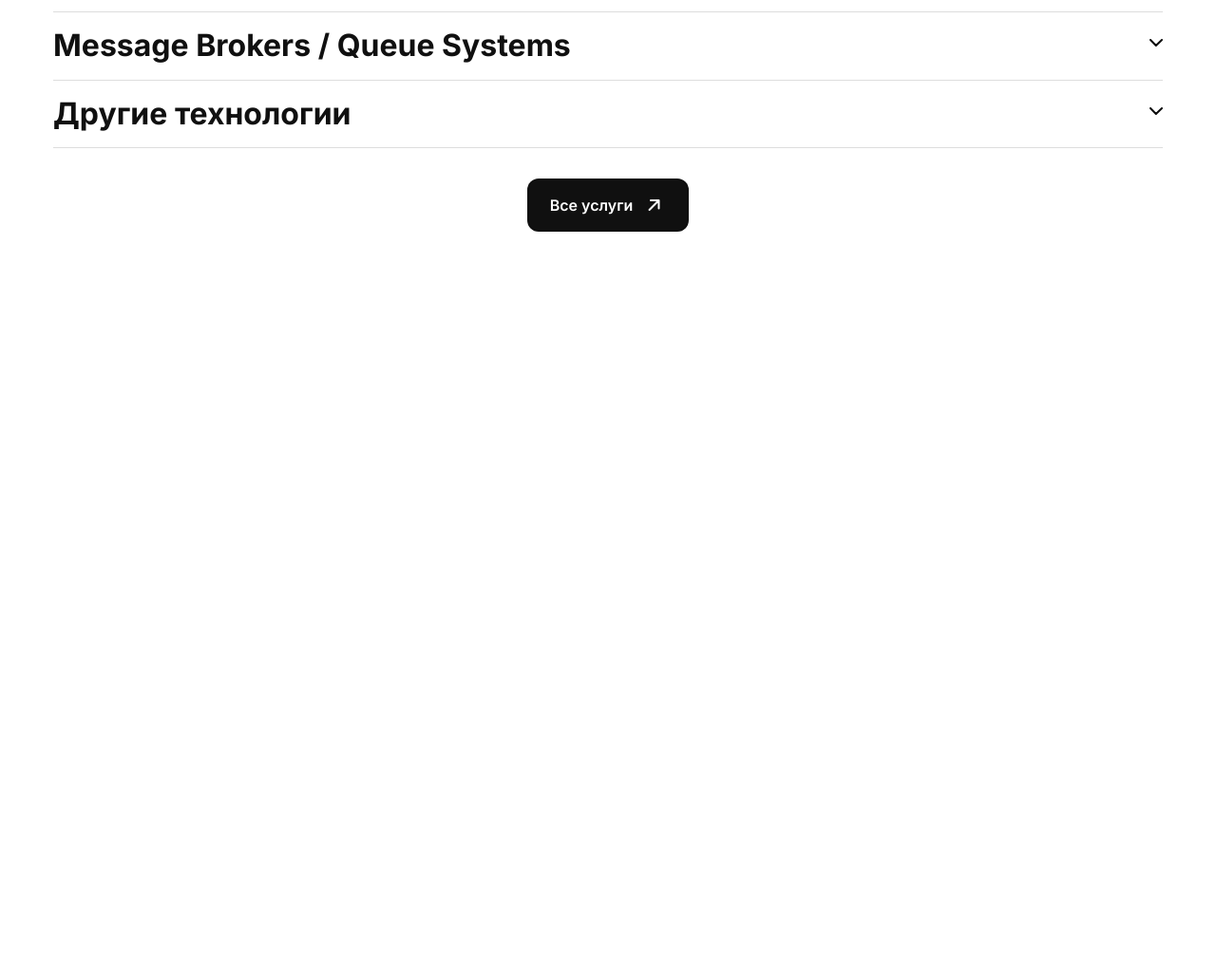
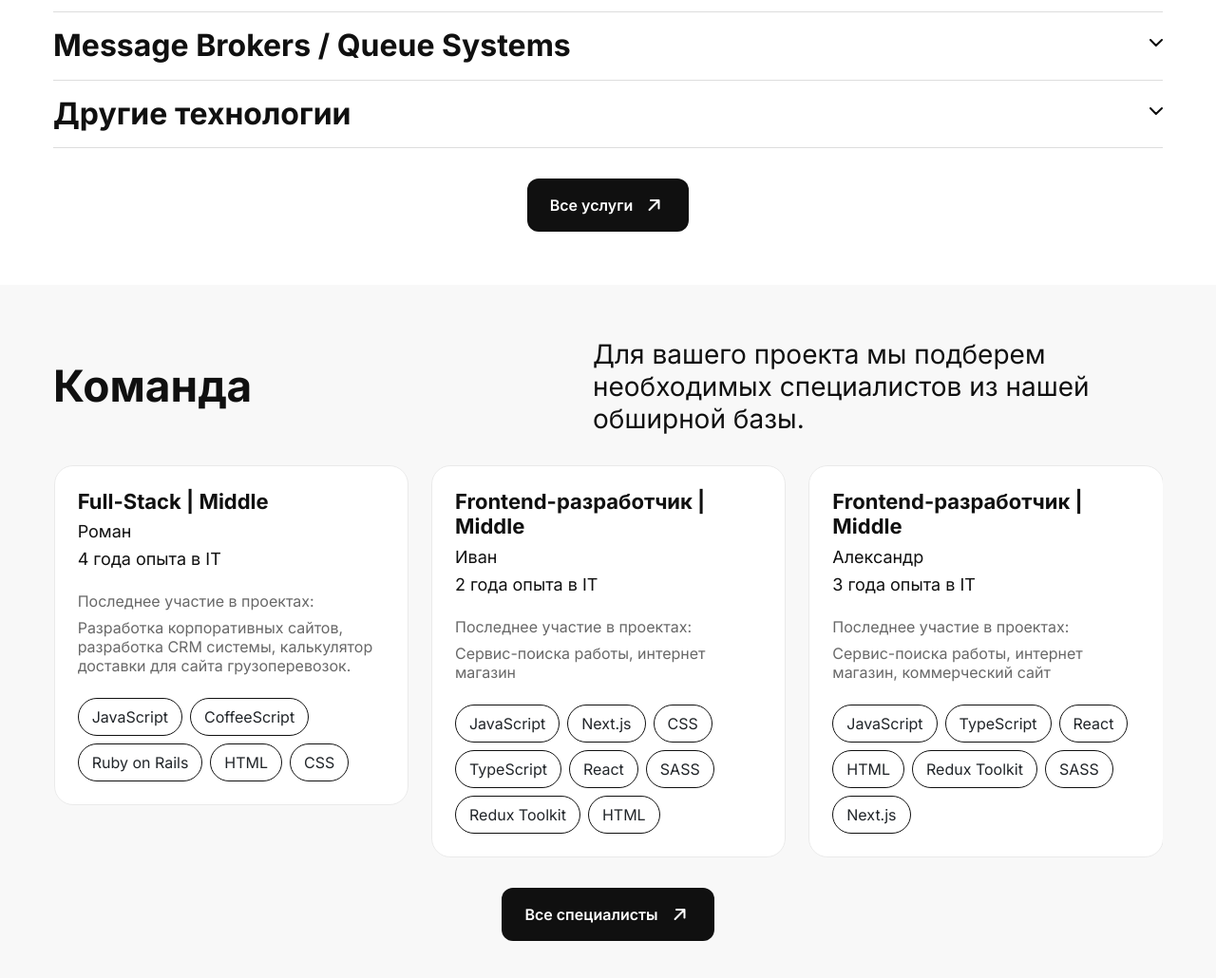
Before and after one commit to Callisto7/it-rstj, a plain HTML site: page index.html in a window 1280 px wide. Shown: the part 3840-4870 px from the top of the page at 95% size. Before the commit the page ends 4140 px from the top, so only its background shows below. Drawn offline with Linux system fonts and the light colour scheme.

Commit message:
add new section "Team"

```diff
--- a/css/main.css
+++ b/css/main.css
@@ -703,11 +703,6 @@ textarea {
   border-radius: 20px;
   object-fit: cover;
 }
-
-.owl-carousel {
-  padding-left: 0; /* или можно вручную через media-запросы */
-}
-
 .case-item {
   display: flex;
   flex-direction: column;
@@ -818,29 +813,33 @@ textarea {
   cursor: pointer;
 }
 
-.technology-padding {
+.technology-padding,
+.team-padding {
   padding: 56px;
 }
-
-.technology-header {
+.technology-header,
+.team-header {
   display: flex;
   align-items: center;
   justify-content: space-between;
 }
 
-.technology-header h3 {
+.technology-header h3,
+.team-header h3 {
   font-size: 46px;
   max-width: 300px;
   text-align: left;
 }
 
-.technology-header p {
+.technology-header p,
+.team-header p {
   font-size: 28px;
   max-width: 600px;
   text-align: left;
 }
 
-.technology-items {
+.technology-items,
+.team-items {
   display: flex;
   flex-direction: column;
   gap: 32px;
@@ -858,7 +857,6 @@ textarea {
 .accordion-body .tech-tags:last-of-type {
   padding-bottom: 16px;
 }
-
 
 .accordion-body.open {
   max-height: 600px; /* можно больше, если внутри много текста */
@@ -916,7 +914,8 @@ textarea {
   align-items: center;
 }
 
-.technology-button a{
+.technology-button a,
+.team-button a {
   gap: 10px;
   padding: 16px 24px;
   color: #fff;
@@ -925,7 +924,59 @@ textarea {
   border: none;
 }
 
-.technology-button {
+.technology-button,
+.team-button {
   display: flex;
   justify-content: center;
 }
+
+.team-padding {
+  background: #f8f8f8;
+}
+
+.team-card {
+  padding: 24px;
+  border-radius: 20px;
+  border: 1px solid #eaeaea;
+  background: #fff;
+  display: flex;
+  flex-direction: column;
+  gap: 24px;
+}
+
+.team-card-person,
+.team-card-projects {
+  display: flex;
+  flex-direction: column;
+  gap: 8px;
+}
+
+.team-card-person h3 {
+  font-size: 22px;
+}
+.team-card-person p {
+  font-size: 18px;
+}
+
+.team-card-projects p {
+  font-size: 16px;
+  color: #686868;
+  max-width: 370px;
+}
+
+.team-card-projects-list {
+  display: flex;
+  flex-wrap: wrap;
+  gap: 8px;
+}
+
+.team-card-projects-list span {
+  border: 1px solid #101010;
+  padding: 0 14px;
+  height: 40px;
+  border-radius: 50px;
+  font-size: 16px;
+  white-space: nowrap;
+  display: flex;
+  align-items: center;
+}
--- a/css/responsive.css
+++ b/css/responsive.css
@@ -43,7 +43,8 @@
   .technology-header h3 {
     max-width: 100%;
   }
-  .technology-padding {
+  .technology-padding,
+  .team-padding {
     padding: 22px 16px;
   }
 }
@@ -92,7 +93,8 @@
   .technology-header h3 {
     max-width: 100%;
   }
-  .technology-padding {
+  .technology-padding,
+  .team-padding {
     padding: 22px 16px;
   }
 }
@@ -333,18 +335,22 @@
     max-width: 247px;
   }
 
-  .technology-padding {
+  .technology-padding,
+  .team-padding {
     padding: 22px 16px;
   }
-  .technology-header {
+  .technology-header,
+  .team-header {
     flex-direction: column;
     align-items: start;
     gap: 16px;
   }
-  .technology-header h3 {
+  .technology-header h3,
+  .team-header h3 {
     font-size: 32px;
   }
-  .technology-header p {
+  .technology-header p,
+  .team-header p {
     font-size: 18px;
   }
   .accordion-header {
@@ -364,8 +370,12 @@
   .accordion-body {
     overflow: scroll;
   }
-  .technology-button a {
+  .technology-button a, .team-button a {
     width: 100%;
     justify-content: center;
   }
+
+  .team-card-person h3 {
+    font-size: 18px;
+  }
 }
--- a/index.html
+++ b/index.html
@@ -437,6 +437,77 @@
         </div>
       </div>
     </section>
+    <section id="team" class="team-padding">
+      <div class="team-items">
+        <div class="team-header text-center">
+          <h3 class="head-title">Команда</h3>
+          <p class="team-description">
+            Для вашего проекта мы подберем необходимых специалистов из нашей
+            обширной базы.
+          </p>
+        </div>
+        <div class="owl-carousel">
+          <div class="team-card">
+            <div class="team-card-person">
+              <h3 class="team-card-title">Frontend-разработчик | Middle</h3>
+              <p class="team-card-name">Иван</p>
+              <p class="team-card-experience">2 года опыта в IT</p>
+            </div>
+            <div class="team-card-projects">
+              <p>Последнее участие в проектах:</p>
+              <p>Сервис-поиска работы, интернет магазин</p>
+            </div>
+            <div class="team-card-projects-list">
+              <span>JavaScript</span>
+              <span>Next.js</span>
+              <span>CSS</span><span>TypeScript</span><span>React</span
+              ><span>SASS</span><span>Redux Toolkit</span><span>HTML</span>
+            </div>
+          </div>
+          <div class="team-card">
+            <div class="team-card-person">
+              <h3 class="team-card-title">Frontend-разработчик | Middle</h3>
+              <p class="team-card-name">Александр</p>
+              <p class="team-card-experience">3 года опыта в IT</p>
+            </div>
+            <div class="team-card-projects">
+              <p>Последнее участие в проектах:</p>
+              <p>Сервис-поиска работы, интернет магазин, коммерческий сайт</p>
+            </div>
+            <div class="team-card-projects-list">
+              <span>JavaScript</span>
+              <span>TypeScript</span>
+              <span>React</span><span>HTML</span><span>Redux Toolkit</span
+              ><span>SASS</span><span>Next.js</span>
+            </div>
+          </div>
+          <div class="team-card">
+            <div class="team-card-person">
+              <h3 class="team-card-title">Full-Stack | Middle</h3>
+              <p class="team-card-name">Роман</p>
+              <p class="team-card-experience">4 года опыта в IT</p>
+            </div>
+            <div class="team-card-projects">
+              <p>Последнее участие в проектах:</p>
+              <p>
+                Разработка корпоративных сайтов, разработка CRM системы,
+                калькулятор доставки для сайта грузоперевозок.
+              </p>
+            </div>
+            <div class="team-card-projects-list">
+              <span>JavaScript</span>
+              <span>CoffeeScript</span>
+              <span>Ruby on Rails</span><span>HTML</span><span>CSS</span>
+            </div>
+          </div>
+        </div>
+        <div class="team-button text-center">
+          <a href="#" class="btn btn-common"
+            >Все специалисты <img src="img/arrow-white.svg" alt="arrow"
+          /></a>
+        </div>
+      </div>
+    </section>
 
     <script src="js/jquery-min.js"></script>
     <script src="js/bootstrap.min.js"></script>
--- a/js/main.js
+++ b/js/main.js
@@ -39,11 +39,10 @@
       responsiveRefreshRate: true,
       responsive: {
         0: {
-          items: 1,
-          stagePadding: 60,
+          items: 1.2,
         },
         640: {
-          items: 1,
+          items: 1.2,
         },
         768: {
           items: 2,
```
